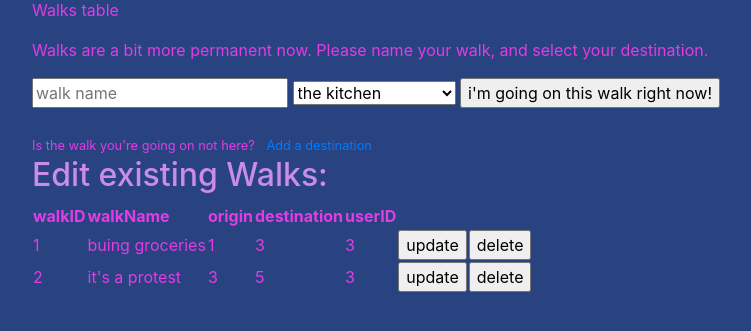
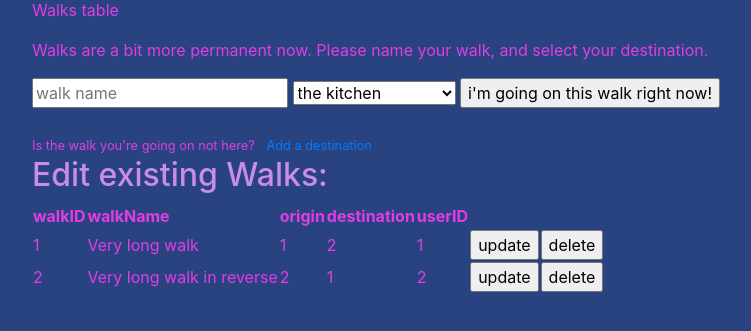
Before and after one commit to hjryan/ryanryan, a Flask app: page /walks in a window 1280 px wide. Shown: the part 152-483 px from the top of the page, without its empty margins (53-804 px from the left). Run offline with Flask 2, Linux system fonts and the light colour scheme; data comes from the database, SQL or seed files in the repository.

Commit message:
update existing walks table

```diff
--- a/app.py
+++ b/app.py
@@ -54,7 +54,6 @@ def activities():
     db = get_db()
     db.row_factory = sqlite3.Row
     cur = db.cursor()
-
     data = cur.execute("""SELECT * FROM Activities""").fetchall()
     actLocals = cur.execute("SELECT * FROM ActivitiesLocales").fetchall()
     locs = cur.execute("SELECT * FROM Locales").fetchall()
@@ -69,7 +68,13 @@ def activities():
 
 @app.route('/walks')
 def walks():
-    return render_template('walks.html', title='Walks')
+    db = get_db()
+    db.row_factory = sqlite3.Row
+    cur = db.cursor()
+    data = cur.execute("""SELECT * FROM Walks""").fetchall()
+    db.commit()
+    db.close()
+    return render_template('walks.html', title='Walks', data=data)
 
 @app.route('/add-locale', methods=['GET'])
 def addLocale(localeName=None):
--- a/templates/walks.html
+++ b/templates/walks.html
@@ -29,24 +29,17 @@
     <th>destination</th>
     <th>userID</th>
 </tr>
+{% for walk in data %}
 <tr>
-    <td>1</td>
-    <td>buing groceries</td>
-    <td>1</td>
-    <td>3</td>
-    <td>3</td>
+    <td>{{walk['walkID']}}</td>
+    <td>{{walk['walkName']}}</td>
+    <td>{{walk['origin']}}</td>
+    <td>{{walk['destination']}}</td>
+    <td>{{walk['userID']}}</td>
     <td><input type="submit" value="update" id="updateButton" required></td>
     <td><input type="submit" value="delete" id="deleteButton" required></td>
 </tr>
-<tr>
-    <td>2</td>
-    <td>it's a protest</td>
-    <td>3</td>
-    <td>5</td>
-    <td>3</td>
-    <td><input type="submit" value="update" id="updateButton" required></td>
-    <td><input type="submit" value="delete" id="deleteButton" required></td>
-</tr>
+{% endfor %}
 </table>
 </div>
 {% endblock content %}
```
